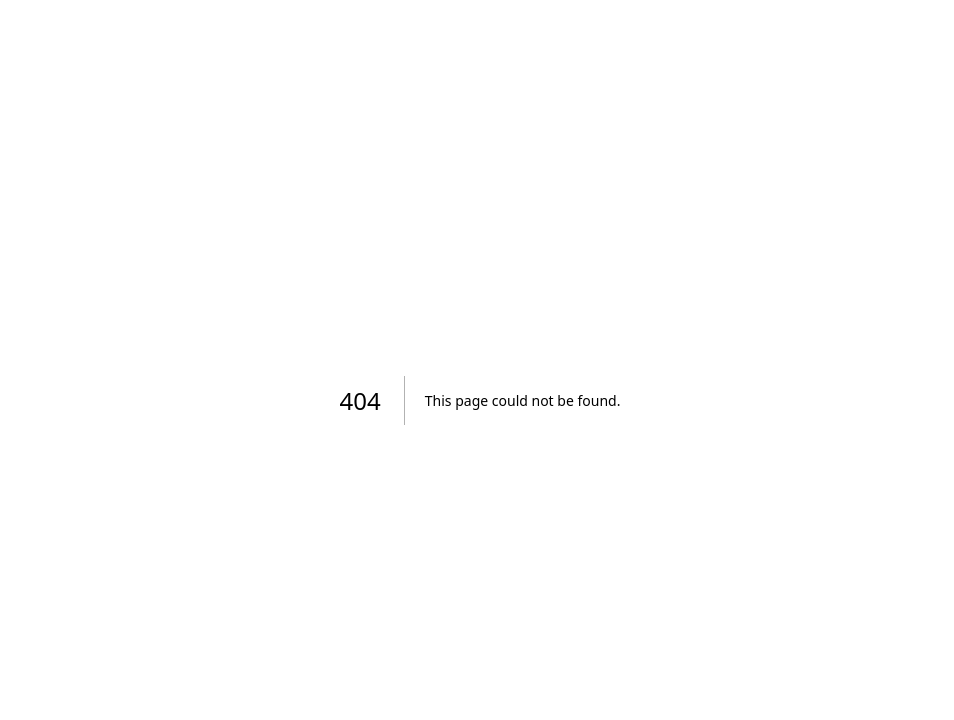
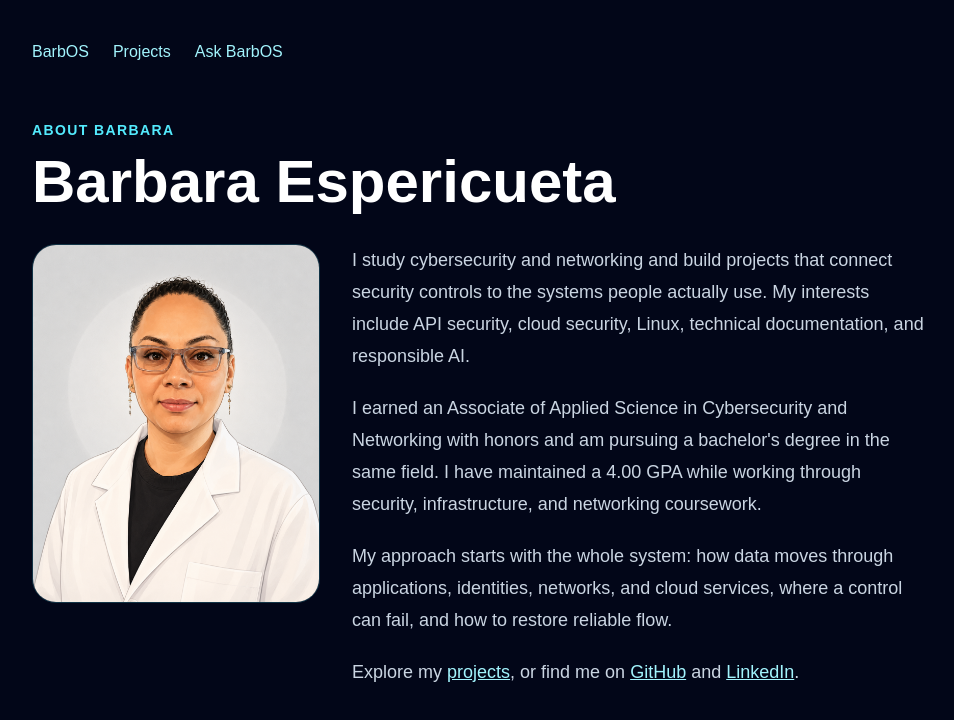
Before and after one commit to BarbaraAnnXD/barbos-portfolio-ai, a Next.js app: page /about in a window 1280 px wide. Before the commit this address had no page. Shown: the top 720 px of the page, without its empty margins (160-1114 px from the left). Built offline with nearby package versions, Linux system fonts and the light colour scheme.

Commit message:
Add about portfolio page

```diff
--- /dev/null
+++ b/app/about/page.tsx
@@ -0,0 +1,42 @@
+import type { Metadata } from "next";
+
+export const metadata: Metadata = {
+  title: "About",
+  description:
+    "Meet Barbara Espericueta, a cybersecurity and networking student building practical experience in API security, cloud systems, Linux, and technical documentation.",
+};
+
+export default function About() {
+  const person = {
+    "@context": "https://schema.org",
+    "@type": "Person",
+    name: "Barbara Espericueta",
+    description: "Cybersecurity and networking student focused on secure systems, cloud and API security.",
+    sameAs: [
+      "https://github.com/BarbaraAnnXD",
+      "https://www.linkedin.com/in/barbara-e-4b8b531aa",
+    ],
+  };
+
+  return (
+    <main className="min-h-screen bg-slate-950 px-6 py-10 text-white">
+      <script type="application/ld+json" dangerouslySetInnerHTML={{ __html: JSON.stringify(person).replace(/</g, "\\u003c") }} />
+      <div className="mx-auto max-w-4xl">
+        <nav className="mb-14 flex flex-wrap gap-6 text-cyan-200">
+          <a href="/">BarbOS</a><a href="/projects">Projects</a><a href="/#assistant">Ask BarbOS</a>
+        </nav>
+        <p className="mb-3 text-sm font-semibold uppercase tracking-widest text-cyan-300">About Barbara</p>
+        <h1 className="mb-8 text-4xl font-bold md:text-6xl">Barbara Espericueta</h1>
+        <div className="grid gap-8 md:grid-cols-[1fr_2fr]">
+          <img src="/barbara-profile.png" alt="Portrait of Barbara Espericueta" className="w-full max-w-xs rounded-3xl border border-cyan-300/20 object-cover" />
+          <div className="space-y-5 text-lg leading-8 text-slate-300">
+            <p>I study cybersecurity and networking and build projects that connect security controls to the systems people actually use. My interests include API security, cloud security, Linux, technical documentation, and responsible AI.</p>
+            <p>I earned an Associate of Applied Science in Cybersecurity and Networking with honors and am pursuing a bachelor&apos;s degree in the same field. I have maintained a 4.00 GPA while working through security, infrastructure, and networking coursework.</p>
+            <p>My approach starts with the whole system: how data moves through applications, identities, networks, and cloud services, where a control can fail, and how to restore reliable flow.</p>
+            <p>Explore my <a className="text-cyan-200 underline" href="/projects">projects</a>, or find me on <a className="text-cyan-200 underline" href="https://github.com/BarbaraAnnXD">GitHub</a> and <a className="text-cyan-200 underline" href="https://www.linkedin.com/in/barbara-e-4b8b531aa">LinkedIn</a>.</p>
+          </div>
+        </div>
+      </div>
+    </main>
+  );
+}
```
